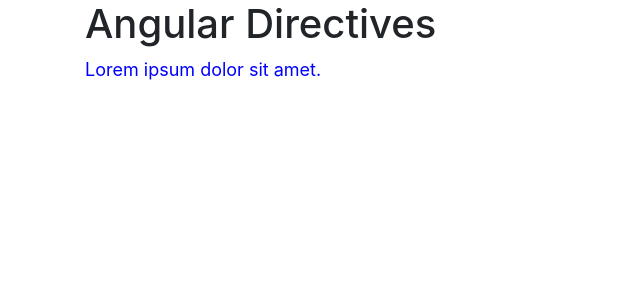
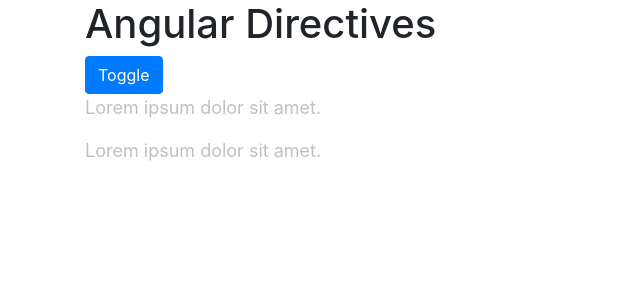
Before and after one commit to edward-dev26/first-angular-app, an Angular app: page / in a window 1280 px wide. Shown: the top 300 px of the page, without its empty margins (0-640 px from the left). Built offline with nearby package versions, Linux system fonts and the light colour scheme.

Commit message:
Finish directives

```diff
--- a/src/app/app.component.html
+++ b/src/app/app.component.html
@@ -1,4 +1,16 @@
 <div class="container">
   <h1>Angular Directives</h1>
-  <p appStyle>Lorem ipsum dolor sit amet.</p>
+  <button
+    class="btn btn-primary"
+    (click)="isShow = !isShow"
+  >
+    Toggle
+  </button>
+  <p
+    [appStyle]="{border: '1px solid red', color: 'blue', borderRadius: '4px'}"
+    *appIfnot="isShow"
+  >
+    Lorem ipsum dolor sit amet.
+  </p>
+  <p [appStyle]="{border: '1px solid blue', color: 'red', borderRadius: '4px'}">Lorem ipsum dolor sit amet.</p>
 </div>
--- a/src/app/app.component.ts
+++ b/src/app/app.component.ts
@@ -1,10 +1,4 @@
 import {Component} from '@angular/core';
-
-export interface IPost {
-  title: string;
-  content: string;
-  id?: number;
-}
 
 @Component({
   selector: 'app-root',
@@ -13,5 +7,5 @@ export interface IPost {
 })
 
 export class AppComponent {
-
+  isShow = false;
 }
--- a/src/app/app.module.ts
+++ b/src/app/app.module.ts
@@ -5,11 +5,13 @@ import { AppRoutingModule } from './app-routing.module';
 import { AppComponent } from './app.component';
 import {FormsModule} from '@angular/forms';
 import {StyleDirective} from './directives/style.directive';
+import { IfnotDirective } from './directives/ifnot.directive';
 
 @NgModule({
   declarations: [
     AppComponent,
-    StyleDirective
+    StyleDirective,
+    IfnotDirective
   ],
   imports: [
     BrowserModule,
--- /dev/null
+++ b/src/app/directives/ifnot.directive.ts
@@ -0,0 +1,19 @@
+import {Directive, Input, TemplateRef, ViewContainerRef} from '@angular/core';
+
+@Directive({
+  selector: '[appIfnot]'
+})
+export class IfnotDirective {
+  @Input('appIfnot') set ifNot(conditional) {
+    if (conditional) {
+      this.viewContainer.clear();
+    } else {
+      this.viewContainer.createEmbeddedView(this.templateRef);
+    }
+  }
+
+  constructor(
+    private templateRef: TemplateRef<any>,
+    private viewContainer: ViewContainerRef
+  ) { }
+}
--- a/src/app/directives/style.directive.ts
+++ b/src/app/directives/style.directive.ts
@@ -1,11 +1,24 @@
-import {Directive, ElementRef, Renderer2} from '@angular/core';
+import {Directive, ElementRef, HostListener, Input, Renderer2} from '@angular/core';
 
 @Directive({
   selector: '[appStyle]'
 })
 
 export class StyleDirective {
+  @Input('appStyle') dStyles: { border?: string, color?: string, borderRadius?: string };
+
   constructor(private el: ElementRef, private renderer: Renderer2) {
-    this.renderer.setStyle(this.el.nativeElement, 'color', 'blue');
+  }
+
+  @HostListener('mouseenter') onEnter() {
+    Object.keys(this.dStyles).forEach(key => {
+      this.renderer.setStyle(this.el.nativeElement, key, this.dStyles[key]);
+    });
+  }
+
+  @HostListener('mouseleave') onLeave() {
+    Object.keys(this.dStyles).forEach(key => {
+      this.renderer.setStyle(this.el.nativeElement, key, null);
+    });
   }
 }
```
